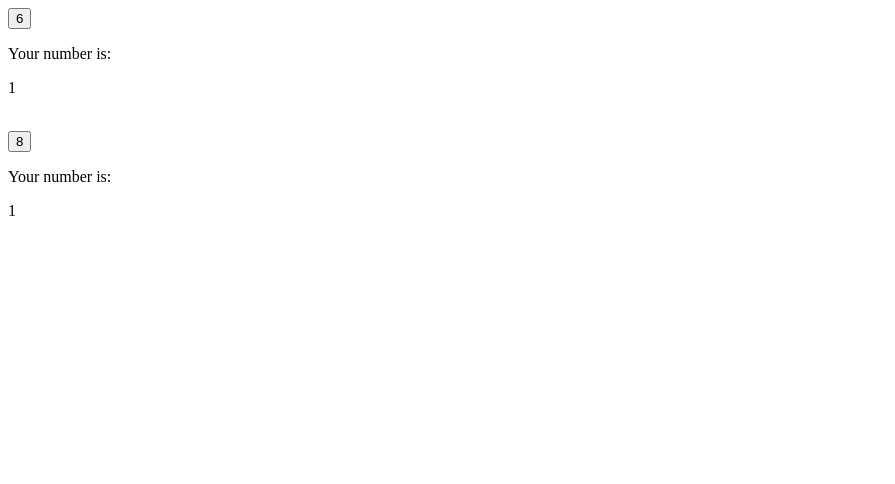
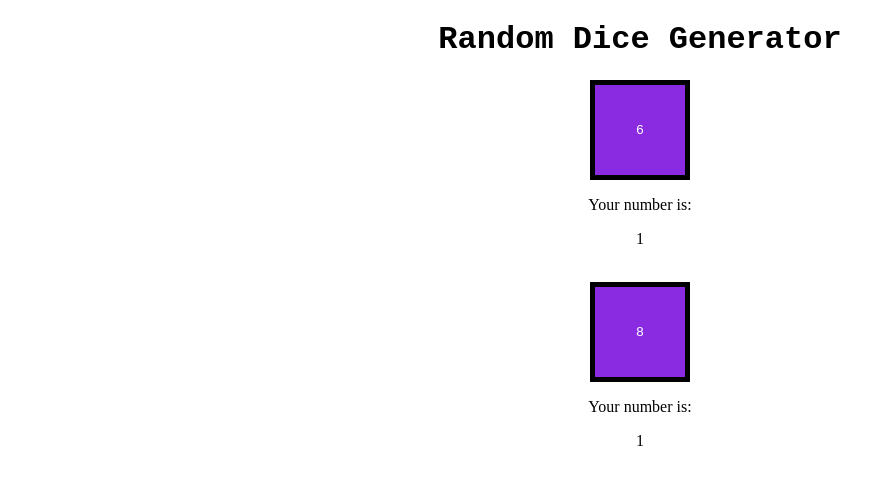
Before and after one commit to adam-sagar/devsInc-dice, a plain HTML site: page index.html in a window 1280 px wide. Shown: the whole page, without its empty margins (0-895 px from the left). Drawn offline with Linux system fonts and the light colour scheme.

Commit message:
Added stylesheet

```diff
--- a/index.html
+++ b/index.html
@@ -6,8 +6,10 @@
     <meta name="viewport" content="width=device-width, initial-scale=1.0">
     <title>Document</title>
     <script src="js/numGenerator.js"></script>
+    <link rel="stylesheet" href="style.css">
 </head>
 <body>
+    <h1>Random Dice Generator</h1>
     <button onclick="D6()">6</button>
     <p>Your number is:</p>
     <p id="D6">1</p>
--- a/style.css
+++ b/style.css
@@ -1,3 +1,3 @@
-h1 {color: aqua;}
+h1 {font-family: 'Courier New', Courier, monospace;}
 button {background-color: blueviolet; border: 5px solid black; color: white; height: 100px; width: 100px;}
 body {text-align: center;}
```
